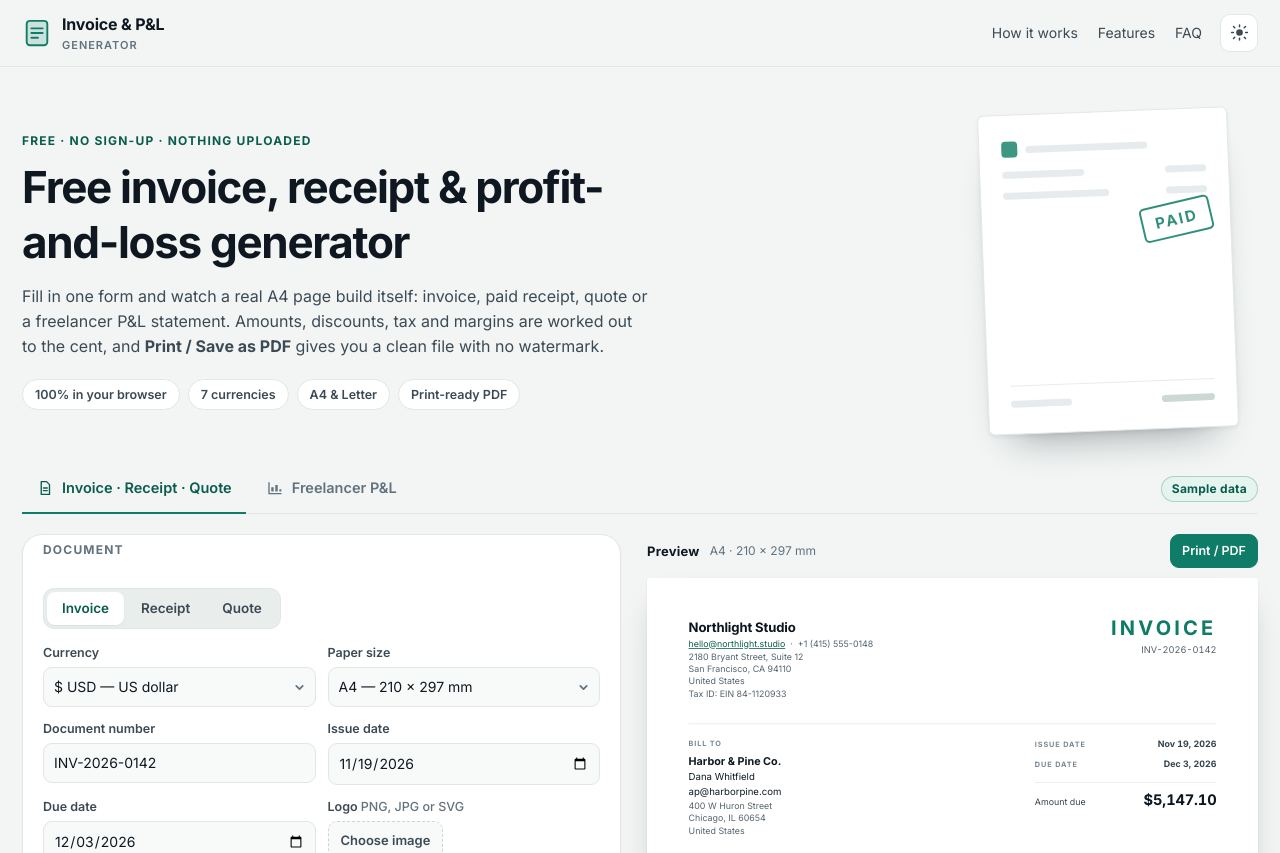
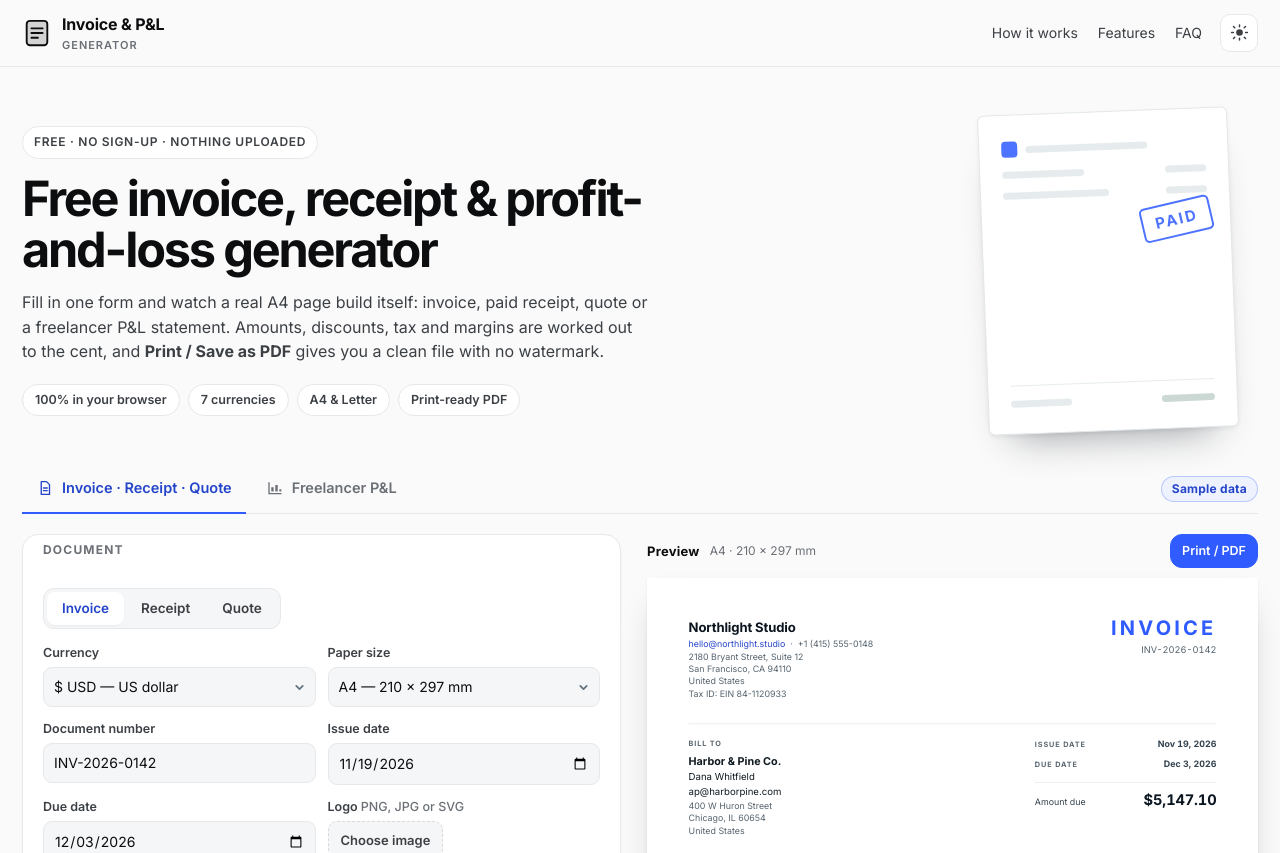
Before and after one commit to MarCJ81/invoice-receipt-pl-generator, a plain HTML site: page index.html in a window 1280 px wide. Shown: the top 853 px of the page. Drawn offline with Linux system fonts and the light colour scheme.

Commit message:
Redesign UI with Direction A (Crisp Bento): #FAFAFA canvas, white hairline tiles, cobalt #2F5BFF single accent, 800 headlines

```diff
--- a/assets/styles.css
+++ b/assets/styles.css
@@ -24,31 +24,37 @@
     U+2C60-2C7F, U+A720-A7FF;
 }
 
+/* Design system: A — Crisp Bento SaaS
+   순백 표면 #FFFFFF · 바탕 #FAFAFA · 1px 헤어라인 #E7E8EA · 16px 타일 라운드
+   잉크 #0C0D0F · 코발트 #2F5BFF 단일 액센트 · 산세리프 800 헤드라인 */
 :root {
-  --bg: #f2f5f4;
-  --bg-soft: #e9eeec;
-  --surface: #ffffff;
-  --surface-2: #f8faf9;
-  --ink: #0f1720;
-  --ink-soft: #3c4a55;
-  --muted: #62727e;
-  --border: #e0e7e4;
-  --border-strong: #ccd7d2;
-  --accent: #0e7c66;
-  --accent-hover: #0a6653;
-  --accent-soft: #e5f4ef;
-  --accent-ink: #0a5d4c;
-  --amber: #a45a09;
-  --amber-soft: #fdf2e2;
-  --red: #b42318;
-  --red-soft: #fdeceb;
-  --green: #08705a;
-  --green-soft: #e6f6f1;
-  --shadow-sm: 0 1px 2px rgba(15, 23, 32, .06);
-  --shadow-md: 0 1px 2px rgba(15, 23, 32, .05), 0 18px 40px -22px rgba(15, 23, 32, .3);
-  --shadow-paper: 0 1px 2px rgba(15, 23, 32, .1), 0 18px 34px -14px rgba(15, 23, 32, .28);
-  --radius: 13px;
-  --radius-lg: 20px;
+  --bg: #FAFAFA;
+  --bg-soft: #F5F6F7;
+  --surface: #FFFFFF;
+  --surface-2: #F5F6F7;
+  --ink: #0C0D0F;
+  --ink-soft: #3C4045;
+  --muted: #6B7076;
+  --border: #E7E8EA;
+  --border-strong: #D7D9DD;
+  --accent: #2F5BFF;
+  --accent-hover: #2445C9;
+  --accent-soft: #EEF2FF;
+  --accent-ink: #2445C9;
+  --on-accent: #FFFFFF;
+  /* semantic states — colour carries meaning, not decoration */
+  --amber: #A9550A;
+  --amber-soft: #FDF2E2;
+  --red: #B4211C;
+  --red-soft: #FDECEB;
+  --green: #0B7A55;
+  --green-soft: #E9F9F1;
+  --shadow-sm: 0 1px 2px rgba(12, 13, 15, .05);
+  --shadow-md: 0 12px 28px -20px rgba(12, 13, 15, .35);
+  --shadow-paper: 0 1px 2px rgba(12, 13, 15, .10), 0 18px 34px -14px rgba(12, 13, 15, .28);
+  --radius: 16px;
+  --radius-lg: 16px;
+  --radius-btn: 12px;
   --font: "Inter", system-ui, -apple-system, BlinkMacSystemFont, "Segoe UI", Roboto,
     "Helvetica Neue", Arial, "Liberation Sans", "Noto Sans", sans-serif;
   --mono: ui-monospace, SFMono-Regular, "SF Mono", Menlo, Consolas, monospace;
@@ -56,27 +62,28 @@
 }
 
 :root[data-theme="dark"] {
-  --bg: #0b1114;
-  --bg-soft: #0f171b;
-  --surface: #121b1f;
-  --surface-2: #162126;
-  --ink: #e9f0ee;
-  --ink-soft: #c2cfcb;
-  --muted: #93a5a1;
-  --border: #233034;
-  --border-strong: #2f4045;
-  --accent: #45c5a8;
-  --accent-hover: #69d6bd;
-  --accent-soft: #112a26;
-  --accent-ink: #9fe6d5;
-  --amber: #f0b45f;
-  --amber-soft: #2a2010;
-  --red: #f79a92;
-  --red-soft: #2b1412;
-  --green: #6fdcbd;
-  --green-soft: #0e2620;
+  --bg: #0A0B0D;
+  --bg-soft: #0E0F12;
+  --surface: #121317;
+  --surface-2: #17181C;
+  --ink: #F4F5F7;
+  --ink-soft: #C7CBD2;
+  --muted: #9AA0A9;
+  --border: #24262B;
+  --border-strong: #34373E;
+  --accent: #8AA4FF;
+  --accent-hover: #5B7BFF;
+  --accent-soft: rgba(47, 91, 255, .18);
+  --accent-ink: #C3D2FF;
+  --on-accent: #0A0B0D;
+  --amber: #F7BE6A;
+  --amber-soft: rgba(247, 190, 106, .12);
+  --red: #FF9A94;
+  --red-soft: rgba(255, 154, 148, .12);
+  --green: #3ED9A0;
+  --green-soft: rgba(62, 217, 160, .12);
   --shadow-sm: 0 1px 2px rgba(0, 0, 0, .5);
-  --shadow-md: 0 1px 2px rgba(0, 0, 0, .5), 0 18px 40px -22px rgba(0, 0, 0, .9);
+  --shadow-md: 0 16px 40px -22px rgba(0, 0, 0, .9);
   --shadow-paper: 0 1px 2px rgba(0, 0, 0, .6), 0 20px 40px -16px rgba(0, 0, 0, .85);
   color-scheme: dark;
 }
@@ -97,6 +104,7 @@ body {
 }
 
 h1, h2, h3, h4 { margin: 0; line-height: 1.25; letter-spacing: -0.015em; }
+h1, h2 { font-weight: 800; letter-spacing: -0.04em; }
 p { margin: 0; }
 a { color: var(--accent-ink); }
 button, input, select, textarea { font: inherit; color: inherit; }
@@ -147,7 +155,7 @@ button, input, select, textarea { font: inherit; color: inherit; }
   letter-spacing: -0.01em;
   flex-shrink: 0;
 }
-.brand-mark { width: 30px; height: 30px; color: var(--accent); flex-shrink: 0; }
+.brand-mark { width: 30px; height: 30px; color: var(--ink); flex-shrink: 0; }
 .brand-text small {
   display: block;
   font-size: 11px;
@@ -194,17 +202,24 @@ button, input, select, textarea { font: inherit; color: inherit; }
   align-items: center;
 }
 .eyebrow {
+  display: inline-flex;
+  align-items: center;
   font-size: 12px;
-  font-weight: 700;
-  letter-spacing: .1em;
+  font-weight: 600;
+  letter-spacing: .06em;
   text-transform: uppercase;
-  color: var(--accent-ink);
-  margin-bottom: 10px;
+  color: var(--ink-soft);
+  background: var(--surface);
+  border: 1px solid var(--border);
+  border-radius: 999px;
+  padding: 6px 11px;
+  margin-bottom: 14px;
 }
 .hero h1 {
-  font-size: clamp(30px, 3.5vw, 44px);
-  font-weight: 700;
-  letter-spacing: -0.03em;
+  font-size: clamp(32px, 3.8vw, 50px);
+  font-weight: 800;
+  letter-spacing: -0.045em;
+  line-height: 1.06;
   max-width: 20ch;
 }
 .lede {
@@ -247,7 +262,7 @@ button, input, select, textarea { font: inherit; color: inherit; }
   transform: rotate(-2.2deg);
 }
 .mini-row { display: flex; align-items: center; gap: 8px; }
-.mini-dot { width: 16px; height: 16px; border-radius: 4px; background: #0e7c66; opacity: .8; }
+.mini-dot { width: 16px; height: 16px; border-radius: 4px; background: #2F5BFF; opacity: .85; }
 .mini-line { height: 7px; border-radius: 4px; background: #e6ecee; display: block; }
 .mini-line.strong { background: #cbd8d3; }
 .mini-line.right { margin-left: auto; }
@@ -266,8 +281,8 @@ button, input, select, textarea { font: inherit; color: inherit; }
   right: 18px;
   top: 92px;
   transform: rotate(-11deg);
-  border: 2.5px solid #0e7c66;
-  color: #0e7c66;
+  border: 2.5px solid #2F5BFF;
+  color: #2F5BFF;
   border-radius: 5px;
   padding: 4px 12px;
   font-size: 15px;
@@ -586,8 +601,8 @@ input[type="date"] { min-height: 36px; }
   border: 1px solid var(--border);
   background: var(--surface);
   color: var(--ink-soft);
-  border-radius: 9px;
-  padding: 8px 13px;
+  border-radius: var(--radius-btn);
+  padding: 9px 14px;
   font-size: 13.5px;
   font-weight: 600;
   cursor: pointer;
@@ -600,10 +615,9 @@ input[type="date"] { min-height: 36px; }
 .btn-primary {
   background: var(--accent);
   border-color: var(--accent);
-  color: #fff;
+  color: var(--on-accent);
 }
-.btn-primary:hover { background: var(--accent-hover); border-color: var(--accent-hover); color: #fff; }
-:root[data-theme="dark"] .btn-primary { color: #06201a; }
+.btn-primary:hover { background: var(--accent-hover); border-color: var(--accent-hover); color: var(--on-accent); }
 .btn-small { padding: 6px 11px; font-size: 12.5px; }
 .btn-quiet { color: var(--muted); }
 .btn-quiet:hover { color: var(--red); border-color: color-mix(in srgb, var(--red) 30%, transparent); background: var(--red-soft); }
@@ -699,6 +713,7 @@ input[type="date"] { min-height: 36px; }
 .p-head { display: flex; justify-content: space-between; gap: 24px; align-items: flex-start; }
 .p-brand { display: flex; gap: 14px; align-items: flex-start; min-width: 0; }
 .p-logo { max-height: 54px; max-width: 150px; object-fit: contain; display: block; margin-bottom: 6px; }
+.paper a { color: #2445C9; text-decoration: none; }
 .p-name { font-size: 17px; font-weight: 700; letter-spacing: -.01em; color: #0c1620; }
 .p-lines { font-size: 11.5px; color: #55636e; white-space: pre-line; line-height: 1.42; }
 .p-doctype { text-align: right; flex-shrink: 0; }
@@ -706,7 +721,7 @@ input[type="date"] { min-height: 36px; }
   font-size: 26px;
   font-weight: 800;
   letter-spacing: .16em;
-  color: #0e7c66;
+  color: #2F5BFF;
   line-height: 1;
 }
 .p-doc-num { font-size: 12px; color: #55636e; margin-top: 6px; font-variant-numeric: tabular-nums; }
@@ -714,8 +729,8 @@ input[type="date"] { min-height: 36px; }
   display: inline-block;
   margin-top: 12px;
   transform: rotate(-8deg);
-  border: 2.5px solid #0e7c66;
-  color: #0e7c66;
+  border: 2.5px solid #2F5BFF;
+  color: #2F5BFF;
   border-radius: 5px;
   padding: 4px 13px;
   font-size: 17px;
@@ -739,7 +754,7 @@ input[type="date"] { min-height: 36px; }
   font-weight: 700;
   letter-spacing: .12em;
   text-transform: uppercase;
-  color: #7a8894;
+  color: #5B6771;
   margin-bottom: 5px;
 }
 .p-client { font-size: 12.5px; color: #101a21; }
@@ -768,7 +783,7 @@ input[type="date"] { min-height: 36px; }
   font-weight: 700;
   letter-spacing: .11em;
   text-transform: uppercase;
-  color: #7a8894;
+  color: #5B6771;
   padding: 0 0 8px;
   border-bottom: 1.5px solid #cfd8dd;
 }
@@ -783,7 +798,7 @@ input[type="date"] { min-height: 36px; }
 .p-items .it-detail { display: block; font-size: 11px; color: #66757f; margin-top: 2px; }
 .p-items td.num { font-variant-numeric: tabular-nums; white-space: nowrap; }
 .p-items .it-amount { font-weight: 600; }
-.p-empty { font-size: 12px; color: #8a979f; padding: 14px 0; }
+.p-empty { font-size: 12px; color: #5B6771; padding: 14px 0; }
 
 .p-summary {
   display: grid;
@@ -793,7 +808,7 @@ input[type="date"] { min-height: 36px; }
   align-items: start;
 }
 .p-notes { font-size: 11px; color: #55636e; white-space: pre-line; }
-.p-notes h4 { font-size: 9.5px; letter-spacing: .11em; text-transform: uppercase; color: #7a8894; margin-bottom: 5px; }
+.p-notes h4 { font-size: 9.5px; letter-spacing: .11em; text-transform: uppercase; color: #5B6771; margin-bottom: 5px; }
 .p-totals { width: 100%; border-collapse: collapse; }
 .p-totals th {
   text-align: left;
@@ -813,14 +828,14 @@ input[type="date"] { min-height: 36px; }
   color: #0c1620;
 }
 .p-totals tr.dim th, .p-totals tr.dim td { color: #66757f; }
-.p-totals tr.balance th, .p-totals tr.balance td { color: #0e7c66; }
+.p-totals tr.balance th, .p-totals tr.balance td { color: #2F5BFF; }
 
 .p-foot {
   margin-top: auto;
   padding-top: 18px;
   border-top: 1px solid #eef2f4;
   font-size: 10.5px;
-  color: #7a8894;
+  color: #5B6771;
   display: flex;
   justify-content: space-between;
   gap: 16px;
@@ -835,7 +850,7 @@ input[type="date"] { min-height: 36px; }
   font-weight: 700;
   letter-spacing: .12em;
   text-transform: uppercase;
-  color: #7a8894;
+  color: #5B6771;
   padding-bottom: 6px;
   border-bottom: 1.5px solid #cfd8dd;
   margin-bottom: 4px;
@@ -873,7 +888,7 @@ input[type="date"] { min-height: 36px; }
   gap: 16px;
 }
 .pl-net .pl-net-label { font-size: 10px; font-weight: 700; letter-spacing: .11em; text-transform: uppercase; color: #4a5863; }
-.pl-net .pl-net-value { font-size: 21px; font-weight: 800; color: #0a5d4c; font-variant-numeric: tabular-nums; letter-spacing: -.01em; }
+.pl-net .pl-net-value { font-size: 21px; font-weight: 800; color: #2445C9; font-variant-numeric: tabular-nums; letter-spacing: -.01em; }
 .pl-net.is-loss { background: #fdeceb; border-color: #f3cdc9; }
 .pl-net.is-loss .pl-net-value { color: #b42318; }
 .pl-net .pl-margin { font-size: 11.5px; color: #4a5863; text-align: right; }
--- a/index.html
+++ b/index.html
@@ -8,7 +8,7 @@
 <link rel="canonical" href="https://marcj81.github.io/invoice-receipt-pl-generator/">
 <meta name="robots" content="index, follow">
 <meta name="color-scheme" content="light dark">
-<meta name="theme-color" content="#0e7c66">
+<meta name="theme-color" content="#FAFAFA">
 <meta property="og:type" content="website">
 <meta property="og:site_name" content="Invoice &amp; P&amp;L Generator">
 <meta property="og:title" content="Free Invoice, Receipt &amp; P&amp;L Generator">
```
Also changed, not shown: favicon.svg, 1 other file.
